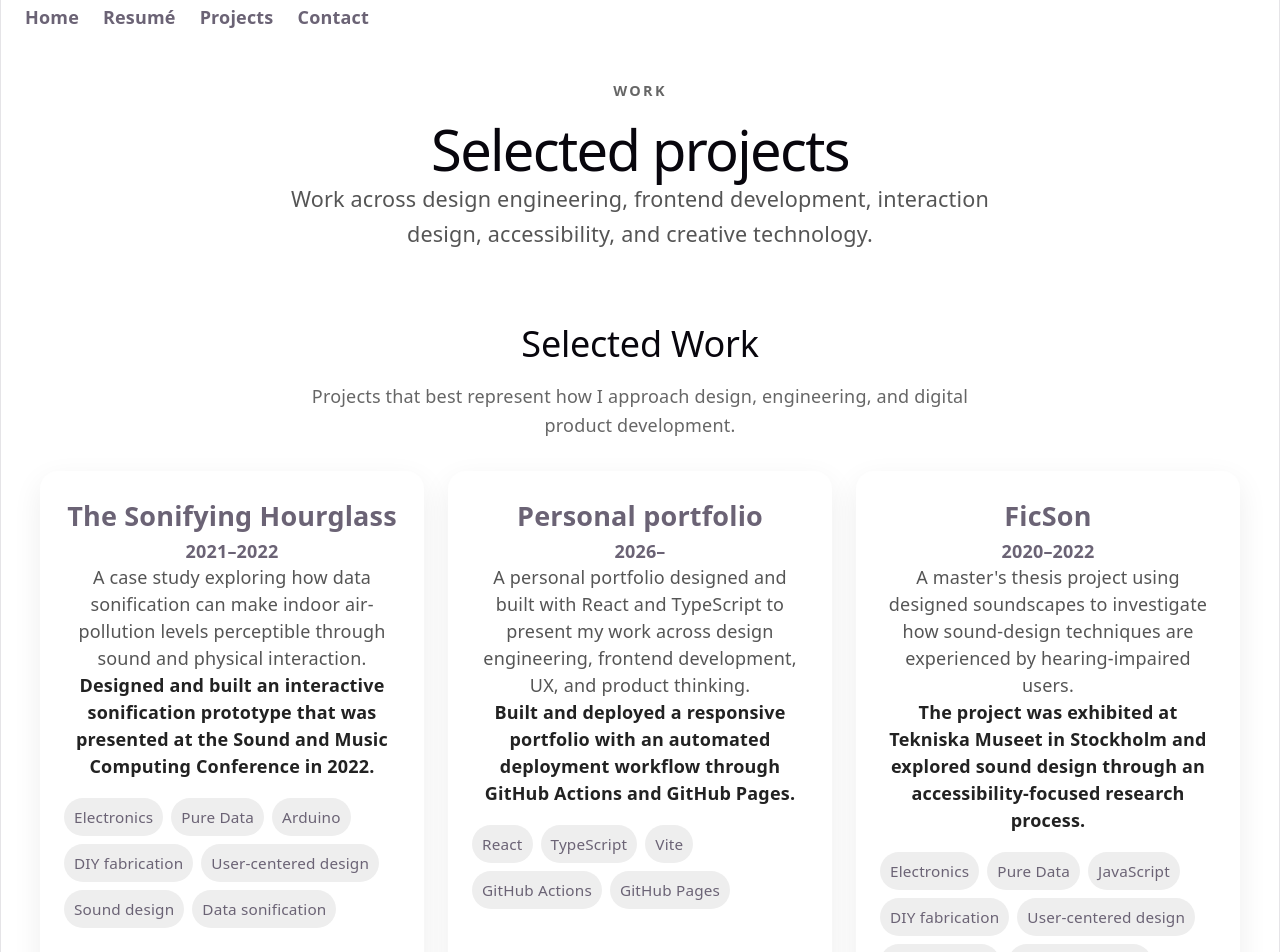
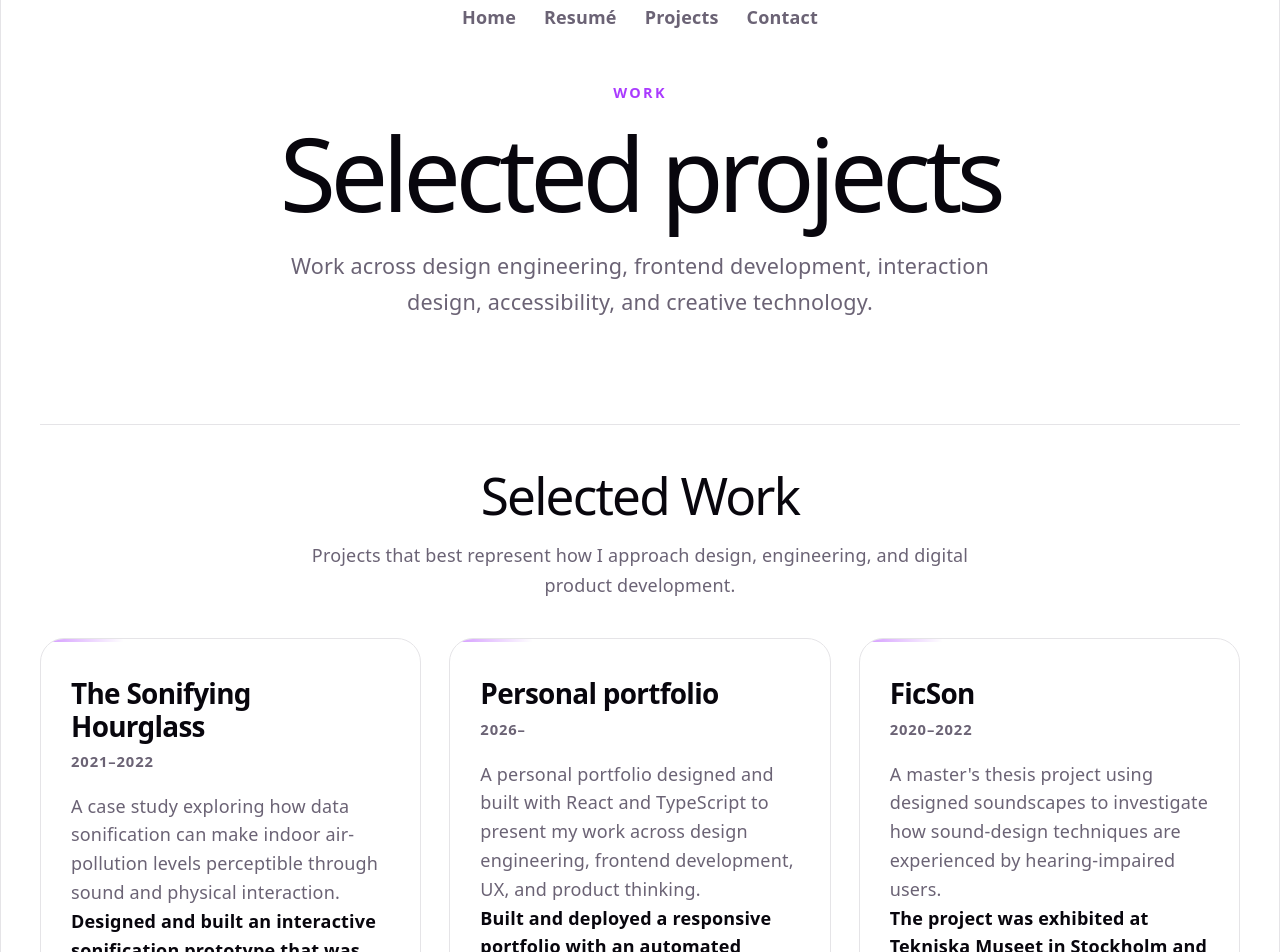
Before and after one commit to CarloBarone-info/website, a React (Vite) app: page /#/projects in a window 1280 px wide. Shown: the part 20-972 px from the top of the page. Built offline with nearby package versions, Linux system fonts and the light colour scheme.

Commit message:
style: refine motion and project presentation

```diff
--- a/src/App.css
+++ b/src/App.css
@@ -4,29 +4,69 @@
   padding: 24px;
 }
 
-/*Hero Page Styles*/
+/* Shared motion */
+@keyframes fadeUp {
+  from {
+    opacity: 0;
+    transform: translateY(14px);
+  }
+
+  to {
+    opacity: 1;
+    transform: translateY(0);
+  }
+}
+
+/* Hero */
 .hero {
-  min-height: 70vh;
+  min-height: 72vh;
   display: flex;
   flex-direction: column;
   justify-content: center;
-  align-items: flex-start;
+  align-items: center;
   max-width: 1500px;
   margin: 0 auto;
+  text-align: center;
+  background:
+    radial-gradient(circle at 50% 38%, var(--accent-bg), transparent 38%);
+}
+
+.hero > * {
+  animation: fadeUp 650ms cubic-bezier(0.22, 1, 0.36, 1) both;
+}
+
+.hero > :nth-child(1) {
+  animation-delay: 60ms;
+}
+
+.hero > :nth-child(2) {
+  animation-delay: 130ms;
+}
+
+.hero > :nth-child(3) {
+  animation-delay: 200ms;
+}
+
+.hero > :nth-child(4) {
+  animation-delay: 270ms;
 }
 
 .eyebrow {
-  margin: auto;
+  margin: 0;
   text-transform: uppercase;
   letter-spacing: 0.16em;
-  color: #666;
+  color: var(--text);
   font-size: 0.8rem;
-  font-weight: 600;
+  font-weight: 700;
+}
+
+.hero .eyebrow {
+  color: var(--accent);
 }
 
 .hero h1 {
-  max-width: 1500px;
-  margin: auto;
+  max-width: 1200px;
+  margin: 22px auto 0;
   font-size: clamp(3rem, 7vw, 6rem);
   line-height: 0.98;
   letter-spacing: -0.04em;
@@ -38,181 +78,388 @@
 }
 
 .intro {
-  max-width: 700px;
-  margin: auto;
+  max-width: 720px;
+  margin: 30px auto 0;
   font-size: 1.2rem;
-  line-height: 1.6;
-  color: #555;
+  line-height: 1.65;
+  color: var(--text);
 }
 
 .heroActions {
   display: flex;
   gap: 12px;
-  margin-top: 32px;
-  margin-right: auto;
-  margin-left: auto;
+  margin-top: 34px;
   flex-wrap: wrap;
+  justify-content: center;
 }
 
 .button {
   display: inline-flex;
   align-items: center;
   justify-content: center;
-
-  background: #1f1f1f;
-  color: white;
-
+  background: var(--text-h);
+  color: var(--bg);
   padding: 12px 20px;
   border-radius: 999px;
-
+  border: 1px solid var(--text-h);
   text-decoration: none;
-  font-weight: 600;
-
+  font-weight: 650;
   transition:
-    transform 150ms ease,
-    background 150ms ease;
+    transform 180ms ease,
+    background 180ms ease,
+    border-color 180ms ease,
+    box-shadow 180ms ease;
 }
 
 .button:hover {
   transform: translateY(-2px);
-  background: #333;
+  box-shadow: var(--shadow);
 }
 
 .button:focus-visible {
-  outline: 3px solid #1f1f1f;
-  outline-offset: 3px;
+  outline: 3px solid var(--accent);
+  outline-offset: 4px;
 }
 
 .button.secondary {
   background: transparent;
-  color: #1f1f1f;
-  border: 1px solid #ccc;
+  color: var(--text-h);
+  border-color: var(--border);
 }
 
 .button.secondary:hover {
-  background: #eee;
+  border-color: var(--accent-border);
+  background: var(--accent-bg);
 }
 
-/*Separate pages*/
+/* Projects */
 .projects {
   max-width: 1200px;
   margin: 0 auto;
+  padding-bottom: 64px;
 }
 
 .projectsHeader {
-  max-width: 760px;
-  margin: 0 auto 72px auto;
+  max-width: 900px;
+  margin: 48px auto 104px;
+  text-align: center;
+  animation: fadeUp 650ms cubic-bezier(0.22, 1, 0.36, 1) both;
 }
 
 .projectsHeader .eyebrow {
-  margin: 0 0 12px;
+  display: inline-flex;
+  color: var(--accent);
 }
 
 .projectsHeader h1 {
-  margin-bottom: 20px;
+  margin: 20px 0 0;
+  font-size: clamp(3.5rem, 8vw, 7rem);
+  line-height: 0.92;
+  letter-spacing: -0.055em;
 }
 
 .projectsIntro {
-  color: #555;
-  font-size: 1.2rem;
-  line-height: 1.6;
+  max-width: 700px;
+  margin: 28px auto 0;
+  color: var(--text);
+  font-size: clamp(1rem, 1.8vw, 1.2rem);
+  line-height: 1.65;
 }
 
 .projectSection {
-  margin-bottom: 96px;
+  margin-bottom: 112px;
+  padding-top: 40px;
+  border-top: 1px solid var(--border);
+  animation: fadeUp 650ms cubic-bezier(0.22, 1, 0.36, 1) both;
+}
+
+.projectSection:nth-of-type(1) {
+  animation-delay: 120ms;
+}
+
+.projectSection:nth-of-type(2) {
+  animation-delay: 220ms;
 }
 
 .projectSectionHeader {
-  max-width: 680px;
-  margin: 0 auto 32px auto;
+  max-width: 720px;
+  margin: 0 auto 38px;
+  text-align: center;
 }
 
 .projectSectionHeader h2 {
-  margin-bottom: 8px;
+  margin-bottom: 10px;
 }
 
 .projectSectionHeader p {
   margin: 0;
-  color: #666;
-  line-height: 1.6;
+  color: var(--text);
+  line-height: 1.65;
 }
 
 .projects h2,
 .contacts h2,
 .experiences h2 {
-  font-size: 2rem;
+  font-size: clamp(2rem, 4vw, 3rem);
+  letter-spacing: -0.035em;
   margin-bottom: 16px;
 }
 
+/* Grids */
 .projectsGrid,
 .experiencesGrid,
 .contactsGrid {
   display: grid;
   grid-template-columns: repeat(auto-fit, minmax(300px, 1fr));
-  gap: 24px;
-  @media (max-width: 1024px) {
-    grid-template-columns: 1fr;
-  }
+  gap: 28px;
 }
 
+/* Cards */
 .card {
-  background: white;
-  padding: 24px;
-  border-radius: 18px;
-  box-shadow: 0 10px 30px rgba(0, 0, 0, 0.07);
+  position: relative;
+  overflow: hidden;
+  background: var(--bg);
+  padding: 30px;
+  border: 1px solid var(--border);
+  border-radius: 24px;
+  box-shadow: 0 1px 0 rgba(0, 0, 0, 0.02);
   display: flex;
   flex-direction: column;
+  text-align: left;
+  transition:
+    transform 260ms cubic-bezier(0.22, 1, 0.36, 1),
+    box-shadow 260ms ease,
+    border-color 260ms ease;
+}
+
+.projectsGrid .card {
+  opacity: 0;
+  animation: fadeUp 580ms cubic-bezier(0.22, 1, 0.36, 1) forwards;
+}
+
+.projectsGrid .card:nth-child(1) {
+  animation-delay: 220ms;
+}
+
+.projectsGrid .card:nth-child(2) {
+  animation-delay: 300ms;
+}
+
+.projectsGrid .card:nth-child(3) {
+  animation-delay: 380ms;
+}
+
+.projectsGrid .card:nth-child(4) {
+  animation-delay: 460ms;
+}
+
+.projectsGrid .card:nth-child(5) {
+  animation-delay: 540ms;
+}
+
+.card::before {
+  content: "";
+  position: absolute;
+  inset: 0 auto auto 0;
+  width: 100%;
+  height: 3px;
+  background: linear-gradient(90deg, var(--accent), transparent 78%);
+  opacity: 0.55;
+  transform: scaleX(0.28);
+  transform-origin: left;
+  transition:
+    transform 320ms cubic-bezier(0.22, 1, 0.36, 1),
+    opacity 220ms ease;
+}
+
+.card:hover,
+.card:focus-within {
+  transform: translateY(-6px);
+  border-color: var(--accent-border);
+  box-shadow: var(--shadow);
+}
+
+.card:hover::before,
+.card:focus-within::before {
+  transform: scaleX(1);
+  opacity: 1;
 }
 
 .card h3 {
-  font-size: 1.5rem;
-  margin: 8px 0;
+  color: var(--text-h);
+  font-size: 1.55rem;
+  line-height: 1.15;
+  letter-spacing: -0.025em;
+  margin: 8px 0 6px;
 }
+
 .card h4 {
-  margin: 0 auto;
+  margin: 0 0 18px;
 }
+
+.card .date {
+  color: var(--text);
+  font-size: 0.82rem;
+  font-weight: 700;
+  letter-spacing: 0.06em;
+  text-transform: uppercase;
+}
+
 .card p {
-  color: #555;
-  line-height: 1.5;
+  color: var(--text);
+  line-height: 1.6;
 }
 
 .impact {
-  font-weight: 600;
-  color: #222 !important;
+  font-weight: 650;
+  color: var(--text-h) !important;
 }
 
 .techList {
   display: flex;
   flex-wrap: wrap;
   gap: 8px;
-  margin: 18px auto;
+  margin: 20px 0 24px;
 }
 
 .techList span {
-  background: #eee;
+  background: var(--accent-bg);
+  color: var(--text-h);
+  border: 1px solid transparent;
   padding: 6px 10px;
   border-radius: 999px;
-  font-size: 0.85rem;
+  font-size: 0.78rem;
+  line-height: 1.2;
+  transition:
+    border-color 180ms ease,
+    transform 180ms ease;
+}
+
+.card:hover .techList span {
+  border-color: var(--accent-border);
 }
 
 .card a {
-  color: #1f1f1f;
+  display: inline-flex;
+  width: fit-content;
+  color: var(--text-h);
   font-weight: 700;
   margin-top: auto;
+  text-underline-offset: 4px;
+  text-decoration-thickness: 1px;
+  transition:
+    color 180ms ease,
+    transform 180ms ease;
 }
 
+.card a:hover {
+  color: var(--accent);
+  transform: translateX(3px);
+}
+
+/* Navigation */
 .nav {
   display: flex;
-  gap: 24px;
+  justify-content: center;
+  gap: 28px;
   margin-bottom: 48px;
 }
 
 .nav a {
+  position: relative;
   color: inherit;
   text-decoration: none;
   font-weight: 600;
 }
 
-.nav a:hover {
-  text-decoration: underline;
+.nav a::after {
+  content: "";
+  position: absolute;
+  left: 0;
+  right: 0;
+  bottom: -6px;
+  height: 2px;
+  background: var(--accent);
+  transform: scaleX(0);
+  transform-origin: center;
+  transition: transform 180ms ease;
 }
+
+.nav a:hover::after,
+.nav a:focus-visible::after {
+  transform: scaleX(1);
+}
+
+.nav a:focus-visible {
+  outline: none;
+  color: var(--text-h);
+}
+
+/* Responsive */
+@media (max-width: 1024px) {
+  .projectsGrid,
+  .experiencesGrid,
+  .contactsGrid {
+    grid-template-columns: 1fr;
+  }
+
+  .projectsHeader {
+    margin-bottom: 72px;
+  }
+
+  .projectSection {
+    margin-bottom: 80px;
+  }
+}
+
+@media (max-width: 640px) {
+  .page {
+    padding: 18px;
+  }
+
+  .nav {
+    gap: 18px;
+    margin-bottom: 32px;
+    font-size: 0.9rem;
+  }
+
+  .hero {
+    min-height: 68vh;
+  }
+
+  .projectsHeader {
+    margin-top: 28px;
+  }
+
+  .card {
+    padding: 24px;
+    border-radius: 20px;
+  }
+}
+
+/* Accessibility */
+@media (prefers-reduced-motion: reduce) {
+  .hero > *,
+  .projectsHeader,
+  .projectSection,
+  .projectsGrid .card {
+    opacity: 1;
+    animation: none !important;
+    transform: none !important;
+  }
+
+  .button,
+  .card,
+  .card::before,
+  .card a,
+  .techList span,
+  .nav a::after {
+    transition: none !important;
+  }
+
+  .card:hover,
+  .card:focus-within,
+  .card a:hover {
+    transform: none;
+  }
+}
```
